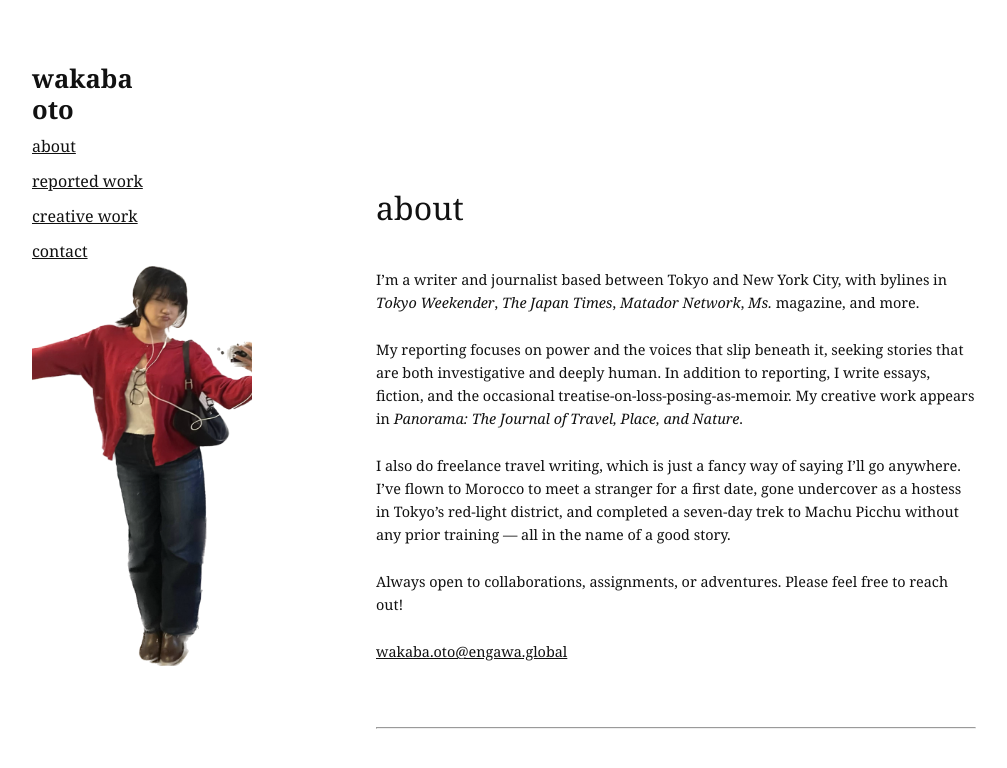
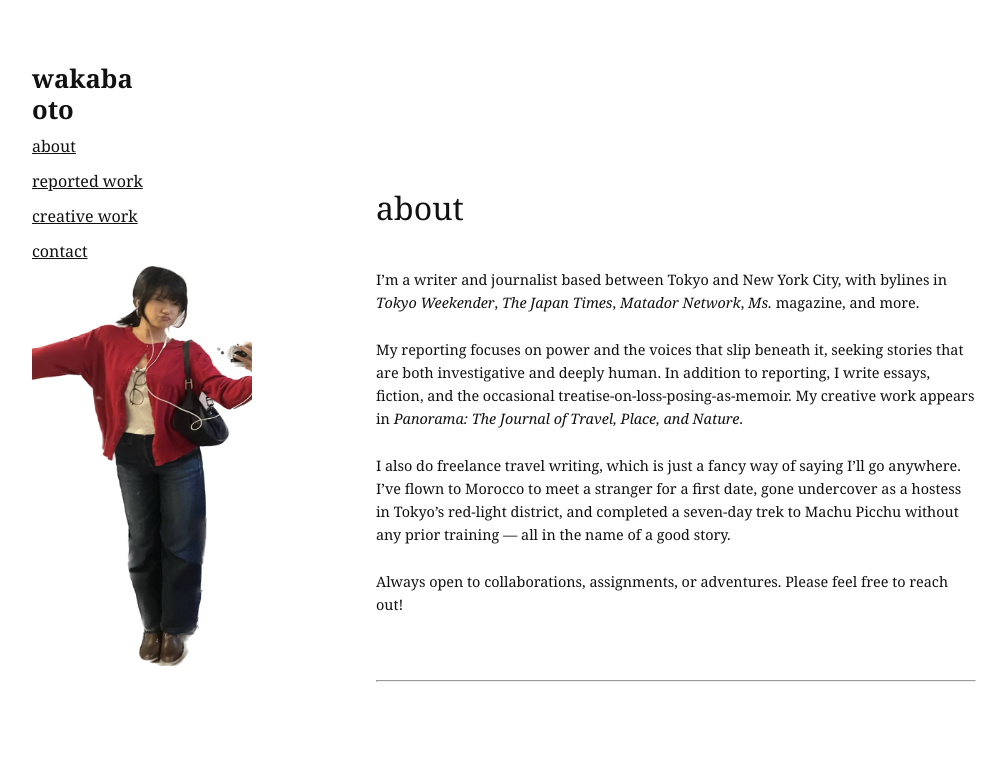
Before and after one commit to wakabss/portfolio-site, a Next.js app: page / in a window 1280 px wide. Shown: the top 768 px of the page, without its empty margins (106-1113 px from the left). Built offline with nearby package versions, Linux system fonts and the light colour scheme.

Commit message:
Update page.tsx

```diff
--- a/app/page.tsx
+++ b/app/page.tsx
@@ -22,12 +22,7 @@ export default function AboutPage() {
         Always open to collaborations, assignments, or adventures. Please feel free to reach out!
           </p>
 
-          <p>
-          <a href="mailto:wakaba.oto@engawa.global">wakaba.oto@engawa.global</a>
-          </p>
-
         </div>
-
 
       <hr style={{ margin: '4rem 0' }} />
     </>
```
